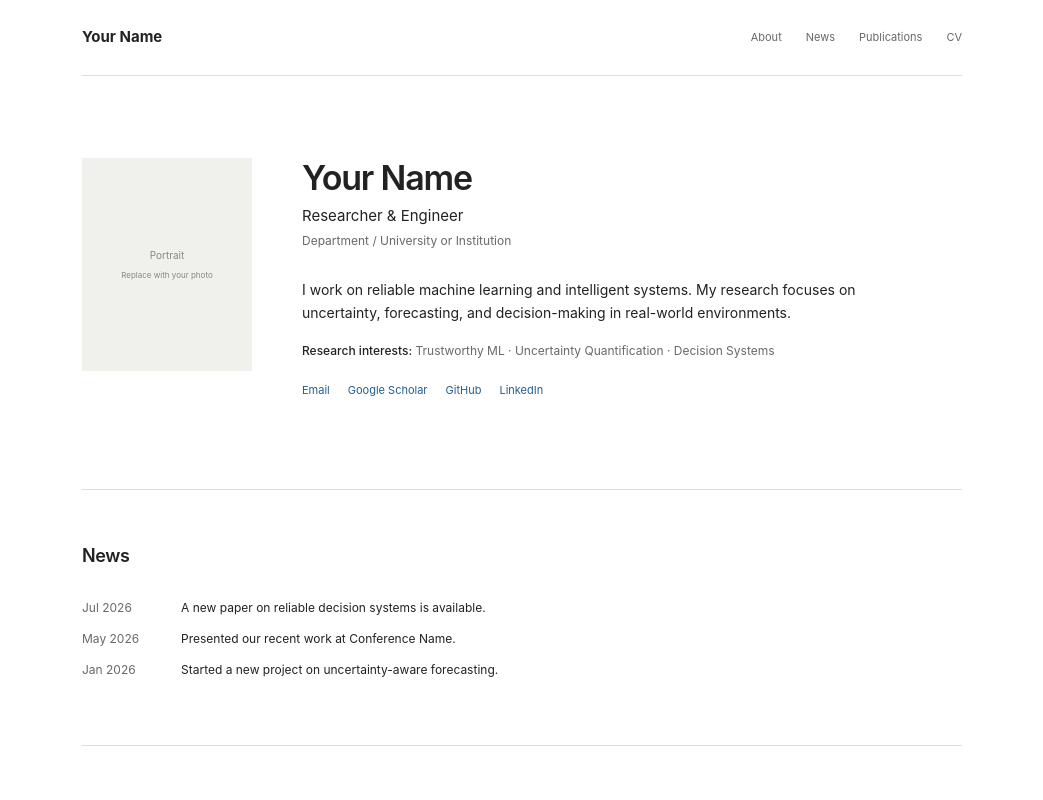
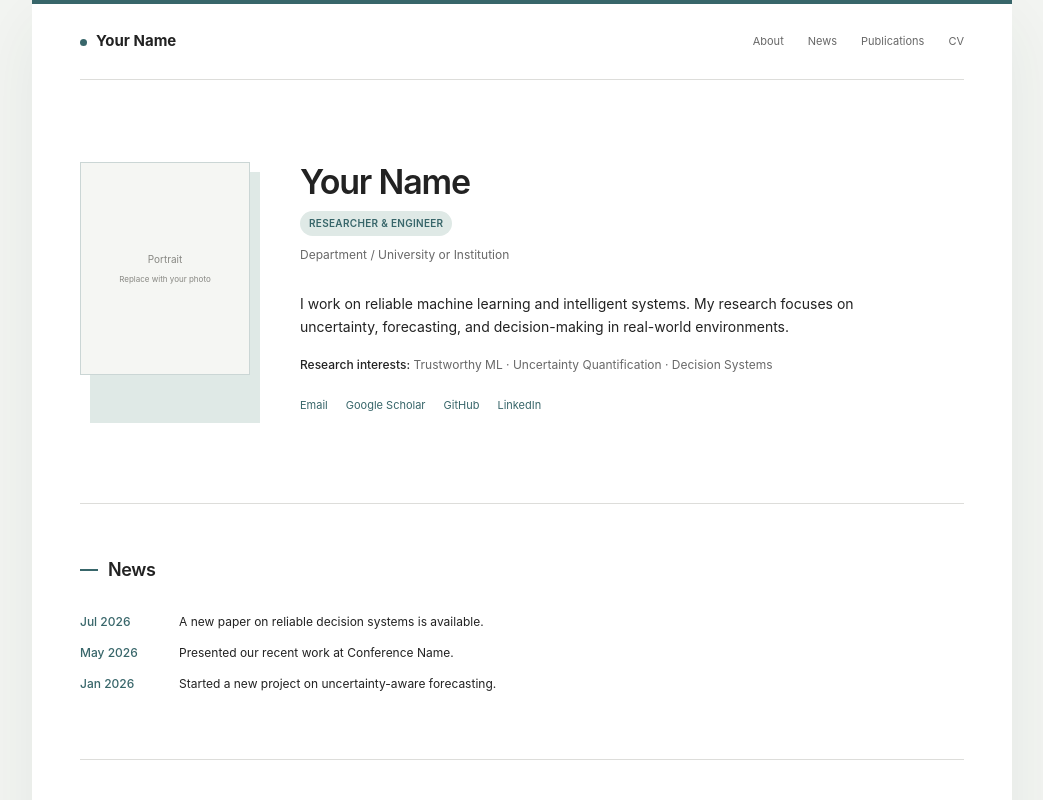
Before and after one commit to shawn-sypiao/shawn-sypiao.github.io, a Next.js app: page / in a window 1280 px wide. Shown: the top 800 px of the page, without its empty margins (118-1161 px from the left). Built offline with nearby package versions, Linux system fonts and the light colour scheme.

Commit message:
Add restrained visual accents to academic template

```diff
--- a/app/globals.css
+++ b/app/globals.css
@@ -5,7 +5,10 @@
   --muted: #686868;
   --line: #ddddda;
   --paper: #ffffff;
-  --link: #245d92;
+  --canvas: #f3f5f2;
+  --accent: #38666a;
+  --accent-soft: #dfe9e6;
+  --link: #38666a;
   --sans: var(--font-geist-sans), "Helvetica Neue", Arial, sans-serif;
 }
 
@@ -18,7 +21,7 @@ html {
 }
 
 body {
-  background: var(--paper);
+  background: var(--canvas);
   color: var(--ink);
   font-family: var(--sans);
   margin: 0;
@@ -35,9 +38,12 @@ a:hover {
 }
 
 .site {
+  background: var(--paper);
+  border-top: 4px solid var(--accent);
+  box-shadow: 0 20px 70px rgba(35, 51, 47, 0.07);
   margin: 0 auto;
-  max-width: 940px;
-  padding: 0 30px;
+  max-width: 980px;
+  padding: 0 48px;
 }
 
 .header {
@@ -52,6 +58,16 @@ a:hover {
   color: var(--ink);
   font-size: 15px;
   font-weight: 650;
+}
+
+.site-name::before {
+  background: var(--accent);
+  border-radius: 50%;
+  content: "";
+  display: inline-block;
+  height: 7px;
+  margin-right: 9px;
+  width: 7px;
 }
 
 .site-name:hover {
@@ -79,16 +95,31 @@ a:hover {
   padding: 82px 0 90px;
 }
 
+.portrait-frame {
+  position: relative;
+}
+
+.portrait-frame::before {
+  background: var(--accent-soft);
+  content: "";
+  inset: 0;
+  position: absolute;
+  transform: translate(10px, 10px);
+}
+
 .portrait {
   align-items: center;
   aspect-ratio: 4 / 5;
-  background: #f0f0ed;
+  background: #f5f6f3;
+  border: 1px solid rgba(56, 102, 106, 0.22);
   color: #888883;
   display: flex;
   flex-direction: column;
   font-size: 10px;
   justify-content: center;
+  position: relative;
   text-align: center;
+  z-index: 1;
 }
 
 .portrait small {
@@ -109,8 +140,16 @@ a:hover {
 }
 
 .position {
-  font-size: 15px;
-  margin: 0 0 4px;
+  background: var(--accent-soft);
+  border-radius: 999px;
+  color: var(--accent);
+  display: inline-block;
+  font-size: 10px;
+  font-weight: 600;
+  letter-spacing: 0.03em;
+  margin: 0 0 10px;
+  padding: 5px 9px;
+  text-transform: uppercase;
 }
 
 .affiliation {
@@ -160,10 +199,20 @@ a:hover {
 }
 
 .section h2 {
+  align-items: center;
+  display: flex;
   font-size: 18px;
   font-weight: 600;
   letter-spacing: -0.02em;
   margin: 0 0 30px;
+}
+
+.section h2::before {
+  background: var(--accent);
+  content: "";
+  height: 2px;
+  margin-right: 10px;
+  width: 18px;
 }
 
 .news-list {
@@ -181,7 +230,8 @@ a:hover {
 }
 
 .news-list time {
-  color: var(--muted);
+  color: var(--accent);
+  font-weight: 550;
 }
 
 .section-title {
@@ -199,7 +249,13 @@ a:hover {
   display: grid;
   gap: 26px;
   grid-template-columns: 48px 1fr;
-  padding: 27px 0;
+  margin: 0 -14px;
+  padding: 27px 14px;
+  transition: background 160ms ease;
+}
+
+.publication-list article:hover {
+  background: #f6f9f7;
 }
 
 .year {
@@ -241,6 +297,8 @@ a:hover {
 
 @media (max-width: 620px) {
   .site {
+    border-top-width: 3px;
+    box-shadow: none;
     padding: 0 20px;
   }
 
@@ -262,7 +320,7 @@ a:hover {
     padding: 60px 0 70px;
   }
 
-  .portrait {
+  .portrait-frame {
     width: 145px;
   }
 
@@ -282,5 +340,8 @@ a:hover {
   .publication-list article {
     gap: 14px;
     grid-template-columns: 38px 1fr;
+    margin: 0 -8px;
+    padding-left: 8px;
+    padding-right: 8px;
   }
 }
--- a/app/page.tsx
+++ b/app/page.tsx
@@ -15,9 +15,11 @@ export default function Home() {
 
       <main id="top">
         <section className="profile" id="about">
-          <div className="portrait" aria-label="Portrait photo placeholder">
-            <span>Portrait</span>
-            <small>Replace with your photo</small>
+          <div className="portrait-frame">
+            <div className="portrait" aria-label="Portrait photo placeholder">
+              <span>Portrait</span>
+              <small>Replace with your photo</small>
+            </div>
           </div>
 
           <div className="profile-copy">
--- a/site/index.html
+++ b/site/index.html
@@ -24,9 +24,11 @@
 
       <main id="top">
         <section class="profile" id="about">
-          <div class="portrait" aria-label="Portrait photo placeholder">
-            <span>Portrait</span>
-            <small>Replace with your photo</small>
+          <div class="portrait-frame">
+            <div class="portrait" aria-label="Portrait photo placeholder">
+              <span>Portrait</span>
+              <small>Replace with your photo</small>
+            </div>
           </div>
 
           <div class="profile-copy">
--- a/site/styles.css
+++ b/site/styles.css
@@ -3,7 +3,10 @@
   --muted: #686868;
   --line: #ddddda;
   --paper: #ffffff;
-  --link: #245d92;
+  --canvas: #f3f5f2;
+  --accent: #38666a;
+  --accent-soft: #dfe9e6;
+  --link: #38666a;
 }
 
 * {
@@ -15,7 +18,7 @@ html {
 }
 
 body {
-  background: var(--paper);
+  background: var(--canvas);
   color: var(--ink);
   font-family: -apple-system, BlinkMacSystemFont, "Segoe UI", Helvetica, Arial,
     sans-serif;
@@ -33,9 +36,12 @@ a:hover {
 }
 
 .site {
+  background: var(--paper);
+  border-top: 4px solid var(--accent);
+  box-shadow: 0 20px 70px rgba(35, 51, 47, 0.07);
   margin: 0 auto;
-  max-width: 940px;
-  padding: 0 30px;
+  max-width: 980px;
+  padding: 0 48px;
 }
 
 .header {
@@ -50,6 +56,16 @@ a:hover {
   color: var(--ink);
   font-size: 15px;
   font-weight: 650;
+}
+
+.site-name::before {
+  background: var(--accent);
+  border-radius: 50%;
+  content: "";
+  display: inline-block;
+  height: 7px;
+  margin-right: 9px;
+  width: 7px;
 }
 
 .site-name:hover {
@@ -73,16 +89,31 @@ a:hover {
   padding: 82px 0 90px;
 }
 
+.portrait-frame {
+  position: relative;
+}
+
+.portrait-frame::before {
+  background: var(--accent-soft);
+  content: "";
+  inset: 0;
+  position: absolute;
+  transform: translate(10px, 10px);
+}
+
 .portrait {
   align-items: center;
   aspect-ratio: 4 / 5;
-  background: #f0f0ed;
+  background: #f5f6f3;
+  border: 1px solid rgba(56, 102, 106, 0.22);
   color: #888883;
   display: flex;
   flex-direction: column;
   font-size: 10px;
   justify-content: center;
+  position: relative;
   text-align: center;
+  z-index: 1;
 }
 
 .portrait small {
@@ -103,8 +134,16 @@ a:hover {
 }
 
 .position {
-  font-size: 15px;
-  margin: 0 0 4px;
+  background: var(--accent-soft);
+  border-radius: 999px;
+  color: var(--accent);
+  display: inline-block;
+  font-size: 10px;
+  font-weight: 600;
+  letter-spacing: 0.03em;
+  margin: 0 0 10px;
+  padding: 5px 9px;
+  text-transform: uppercase;
 }
 
 .affiliation {
@@ -154,10 +193,20 @@ a:hover {
 }
 
 .section h2 {
+  align-items: center;
+  display: flex;
   font-size: 18px;
   font-weight: 600;
   letter-spacing: -0.02em;
   margin: 0 0 30px;
+}
+
+.section h2::before {
+  background: var(--accent);
+  content: "";
+  height: 2px;
+  margin-right: 10px;
+  width: 18px;
 }
 
 .news-list {
@@ -174,7 +223,11 @@ a:hover {
   margin: 0;
 }
 
-.news-list time,
+.news-list time {
+  color: var(--accent);
+  font-weight: 550;
+}
+
 .year,
 .publication-list p {
   color: var(--muted);
@@ -195,7 +248,13 @@ a:hover {
   display: grid;
   gap: 26px;
   grid-template-columns: 48px 1fr;
-  padding: 27px 0;
+  margin: 0 -14px;
+  padding: 27px 14px;
+  transition: background 160ms ease;
+}
+
+.publication-list article:hover {
+  background: #f6f9f7;
 }
 
 .year {
@@ -235,6 +294,8 @@ a:hover {
 
 @media (max-width: 620px) {
   .site {
+    border-top-width: 3px;
+    box-shadow: none;
     padding: 0 20px;
   }
 
@@ -256,7 +317,7 @@ a:hover {
     padding: 60px 0 70px;
   }
 
-  .portrait {
+  .portrait-frame {
     width: 145px;
   }
 
@@ -276,5 +337,8 @@ a:hover {
   .publication-list article {
     gap: 14px;
     grid-template-columns: 38px 1fr;
+    margin: 0 -8px;
+    padding-left: 8px;
+    padding-right: 8px;
   }
 }
```
